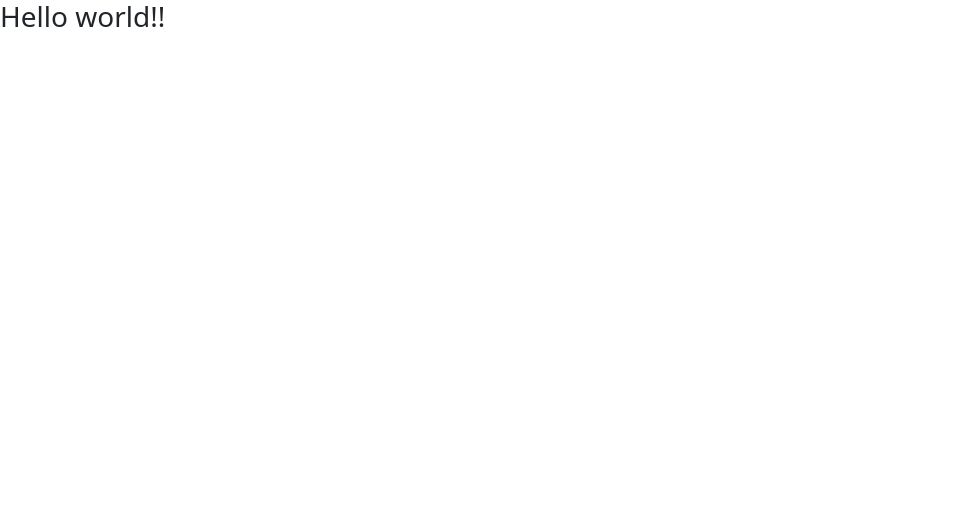
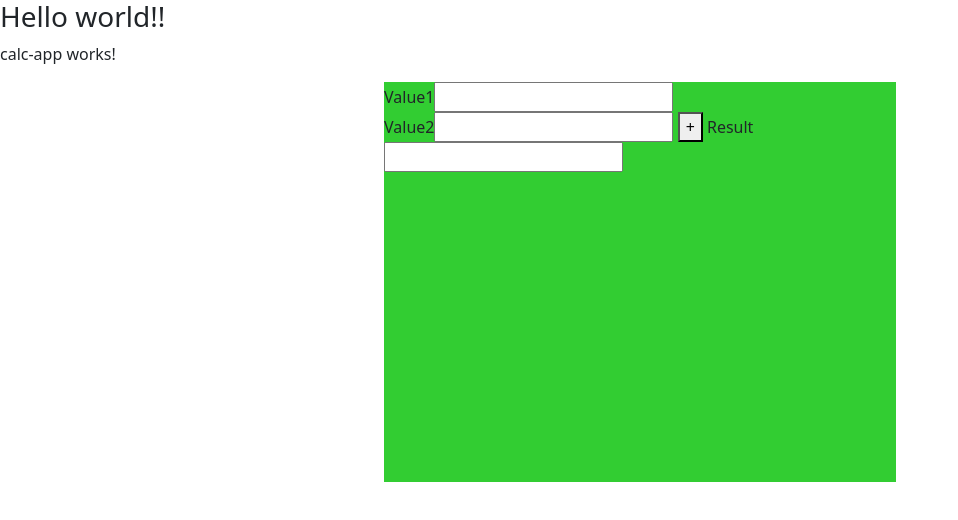
Before and after one commit to ManuDev03/angular-course-2021, an Angular app: page / in a window 1280 px wide. Shown: the top 520 px of the page, without its empty margins (0-958 px from the left). Built offline with nearby package versions, Linux system fonts and the light colour scheme.

Commit message:
created calcApp component

```diff
--- a/src/app/app.component.html
+++ b/src/app/app.component.html
@@ -1 +1,2 @@
 <h3>Hello world!!</h3>
+<app-calc-app></app-calc-app>
--- a/src/app/app.module.ts
+++ b/src/app/app.module.ts
@@ -3,10 +3,12 @@ import { BrowserModule } from '@angular/platform-browser';
 
 import { AppRoutingModule } from './app-routing.module';
 import { AppComponent } from './app.component';
+import { CalcAppComponent } from './calc-app/calc-app.component';
 
 @NgModule({
   declarations: [
-    AppComponent
+    AppComponent,
+    CalcAppComponent
   ],
   imports: [
     BrowserModule,
--- /dev/null
+++ b/src/app/calc-app/calc-app.component.html
@@ -0,0 +1,10 @@
+<p>calc-app works!</p>
+
+<div style="background-color: limegreen; position:absolute;left:30%;height: 30%;width: 40%;
+height: 400px;">
+Value1<input type="text" (input) = "getValue1($event)">{{value1}} <br>
+Value2<input type="text" (input) = getValue2($event)>{{value2}}
+<button (click) =add()>+</button>
+Result<input type="text" value={{result}}>
+
+</div>
--- /dev/null
+++ b/src/app/calc-app/calc-app.component.ts
@@ -0,0 +1,30 @@
+import { Component, OnInit } from '@angular/core';
+
+@Component({
+  selector: 'app-calc-app',
+  templateUrl: './calc-app.component.html',
+  styleUrls: ['./calc-app.component.css']
+})
+export class CalcAppComponent implements OnInit {
+  value1:string
+  value2:string
+  result:number
+  constructor() { }
+
+  ngOnInit(): void {
+  }
+
+  getValue1($event:any){
+    this.value1=$event.target.value
+
+  }
+
+  getValue2($event:any){
+    this.value2=$event.target.value
+
+  }
+  add(){
+    this.result =parseInt(this.value1)+parseInt(this.value2)
+  }
+
+}
```
Also changed, not shown: src/app/calc-app/calc-app.component.css (added), 1 other file (tests, documents, lock files or other folders).
